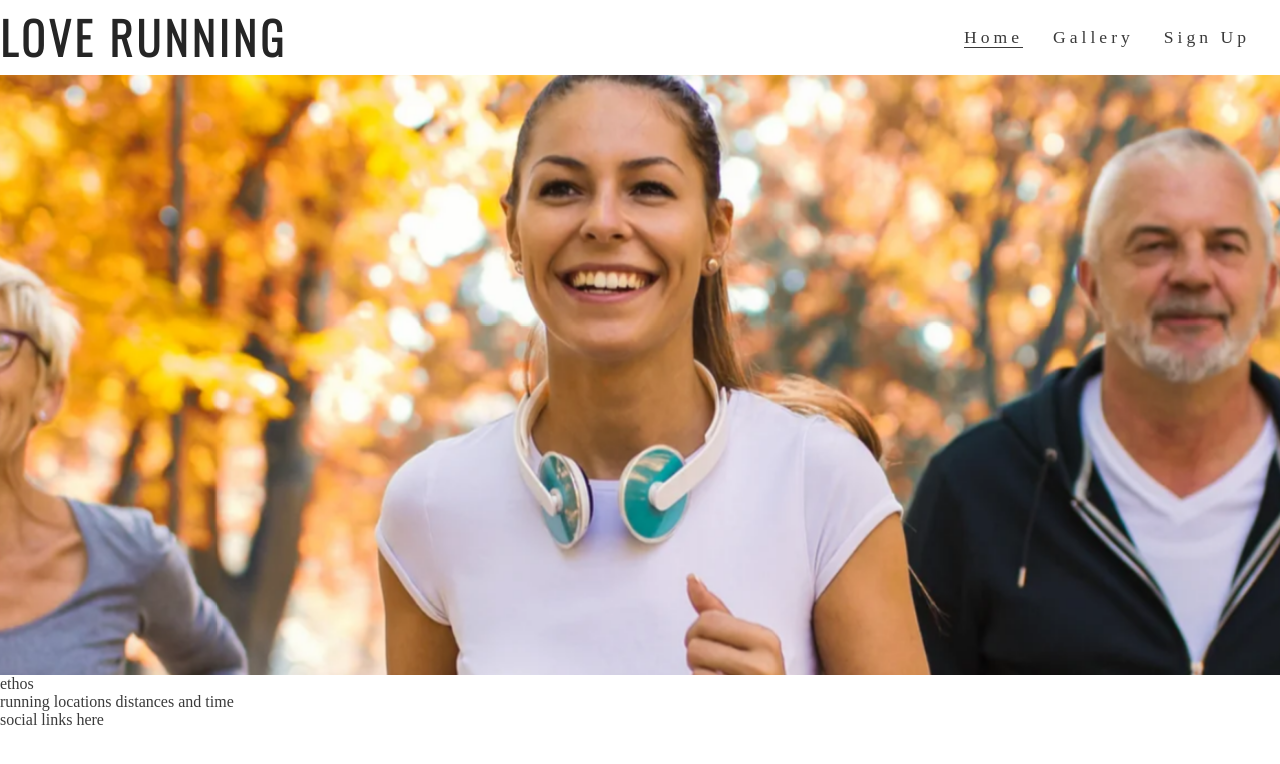
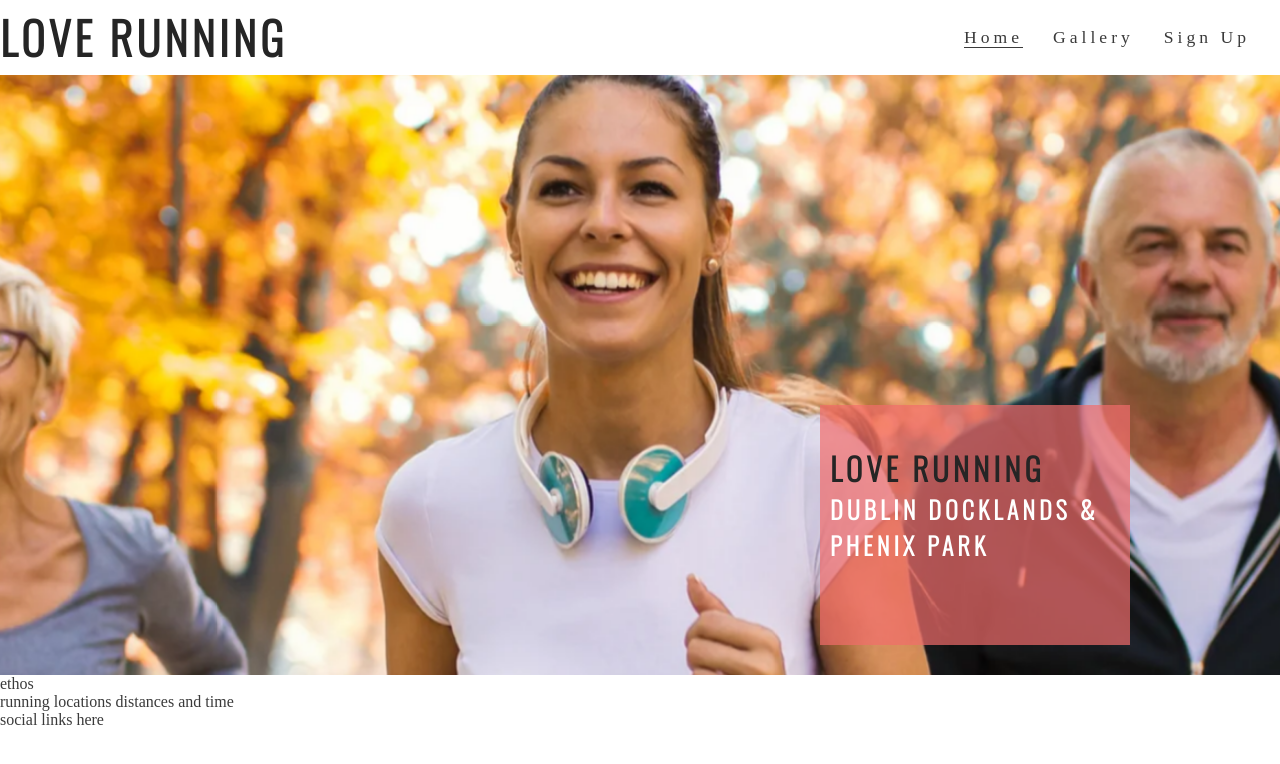
Before and after one commit to Attstar2021/love-running, a plain HTML site: page index.html in a window 1280 px wide. Drawn offline with nearby package versions, Linux system fonts and the light colour scheme.

Commit message:
Add cover text and style

```diff
--- a/assets/css/style.css
+++ b/assets/css/style.css
@@ -44,12 +44,17 @@ h1, h2 {
 .active{
     border-bottom: 1px solid #3a3a3a;
 }
-/* hero image */
+/* hero image and cover text */
 #hero-outer {
     height: 600px;
     width: 100%;
     overflow: hidden;
 
+    position: relative;
+
+}
+#cover-text, cover-text h2{
+    color: #fff;
 }
 #hero-image {
     height: 600px;
@@ -70,3 +75,20 @@ h1, h2 {
         transform: scale(1.1)
     }
 }
+#cover-text{
+    font-size: 130%;
+    font-family: oswald, sans-serif;
+    text-transform: uppercase;
+    letter-spacing: 4px;
+
+    width: 300px;
+    height:200px ;
+    padding-top: 40px;
+    padding-left: 10px;
+
+    background-color: rgba(241, 109, 107, .7);
+
+    bottom: 30px;
+    right: 150px;
+    position: absolute;
+}
--- a/index.html
+++ b/index.html
@@ -26,6 +26,10 @@
     </Header>
     <section id="hero-outer">
         <div id="hero-image"></div>
+        <div id="cover-text">
+            <h2>Love Running</h2>
+            <h3>Dublin Docklands & Phenix Park</h3>
+        </div>
     </section>
     <section>ethos</section>
     <section>running locations distances and time</section>
```
